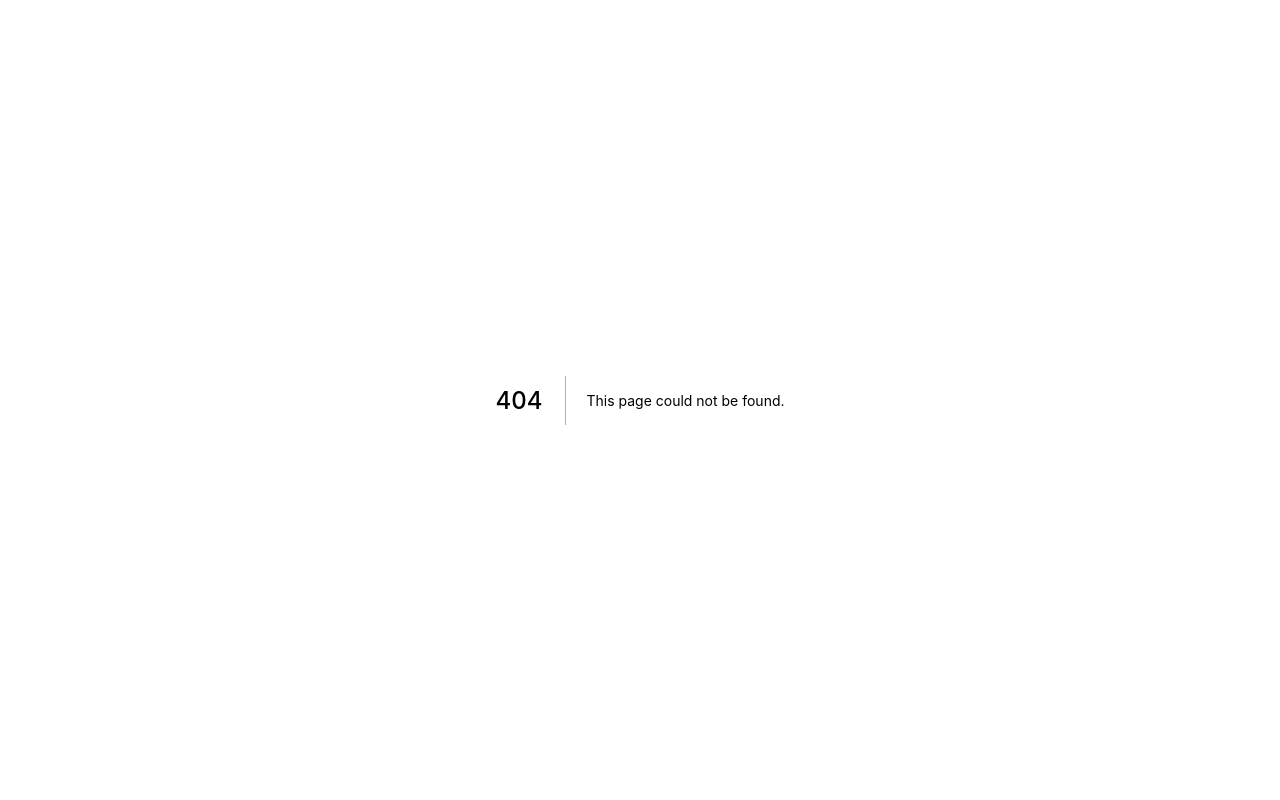
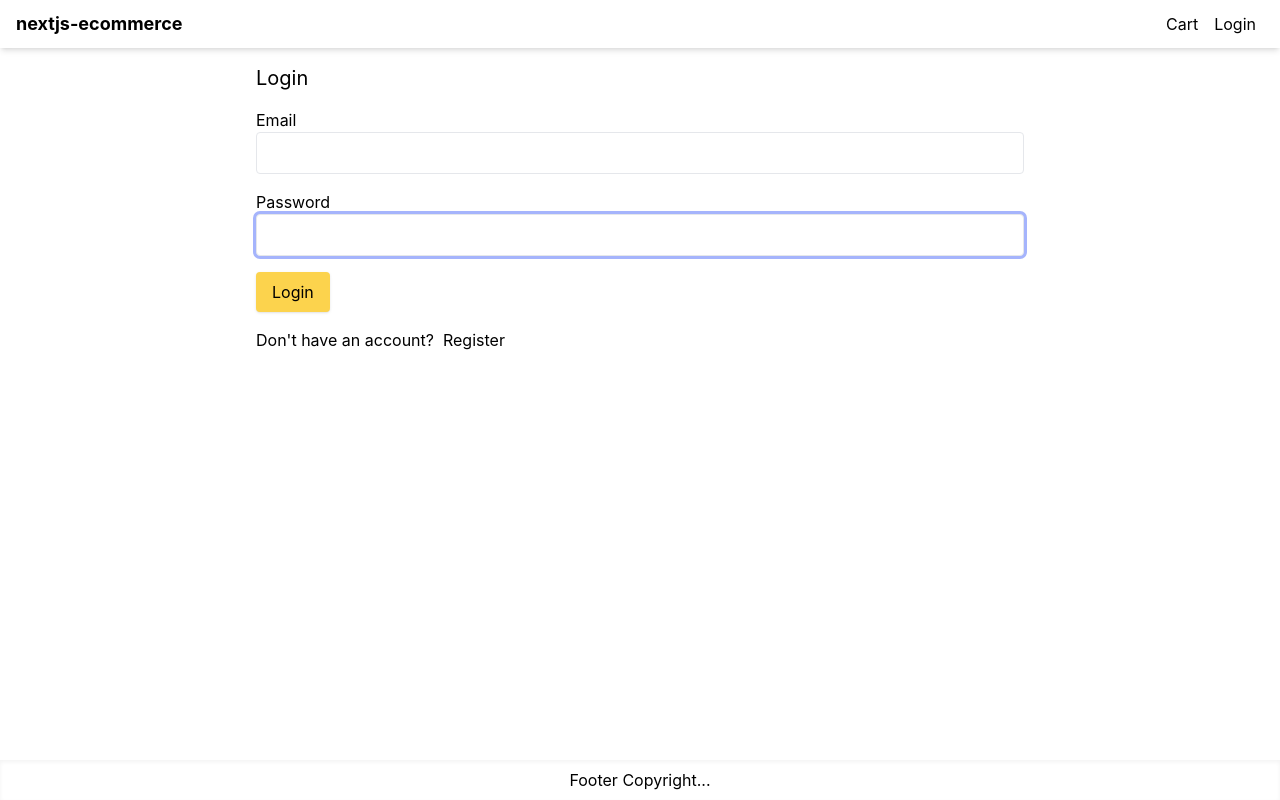
Before and after one commit to fernandonavarro-dev/nextjs-ecommerce, a Next.js app: page /login in a window 1280 px wide. Before the commit this address had no page. Built offline with nearby package versions, Linux system fonts and the light colour scheme.

Commit message:
Login form w pattern check

```diff
--- a/package.json
+++ b/package.json
@@ -13,7 +13,8 @@
     "js-cookie": "^3.0.1",
     "next": "12.2.3",
     "react": "18.2.0",
-    "react-dom": "18.2.0"
+    "react-dom": "18.2.0",
+    "react-hook-form": "^7.33.1"
   },
   "devDependencies": {
     "@types/react": "^18.0.15",
--- /dev/null
+++ b/pages/login.js
@@ -0,0 +1,71 @@
+import Link from 'next/link';
+import React from 'react';
+import { useForm } from 'react-hook-form';
+import Layout from '../components/Layout';
+
+export default function LoginScreen() {
+  const {
+    handleSubmit,
+    register,
+    formState: { errors },
+  } = useForm();
+  const submitHandler = ({ email, password }) => {
+    console.log(email, password);
+  };
+
+  return (
+    <Layout title="Login">
+      <form
+        className="mx-auto max-w-screen-md"
+        onSubmit={handleSubmit(submitHandler)}
+      >
+        <h1 className="mb-4 text-xl">Login</h1>
+        <div className="mb-4">
+          <label htmlFor="email">Email</label>
+          <input
+            type="email"
+            {...register('email', {
+              required: 'Please enter email',
+              pattern: {
+                value: /^[a-zA-Z0-9_.+-]+@[a-zA-Z0-9-]+.[a-zA-Z0-9-.]+$/i,
+                message: 'Please enter valid email',
+              },
+            })}
+            className="w-full"
+            id="email"
+            autoFocus
+          ></input>
+          {errors.email && (
+            <div className="text-red-500">{errors.email.message}</div>
+          )}
+        </div>
+        <div className="mb-4">
+          <label htmlFor="password">Password</label>
+          <input
+            type="password"
+            {...register('password', {
+              required: 'Please enter password',
+              minLength: {
+                value: 6,
+                message: 'Password must be longer than 5 chars',
+              },
+            })}
+            className="w-full"
+            id="password"
+            autoFocus
+          ></input>
+          {errors.password && (
+            <div className="text-red-500">{errors.password.message}</div>
+          )}
+        </div>
+        <div className="mb-4">
+          <button className="primary-button">Login</button>
+        </div>
+        <div className="mb-4">
+          Don&apos;t have an account? &nbsp;
+          <Link href="register">Register</Link>
+        </div>
+      </form>
+    </Layout>
+  );
+}
--- a/styles/globals.css
+++ b/styles/globals.css
@@ -36,3 +36,9 @@ a {
 .primary-button {
   @apply rounded bg-amber-300 py-2 px-4 shadow outline-none hover:bg-amber-400 active:bg-amber-500;
 }
+
+input,
+select,
+textarea {
+  @apply rounded border p-2 outline-none ring-indigo-300 focus:ring;
+}
```
Also changed, not shown: 2 other files (tests, documents, lock files or other folders).
